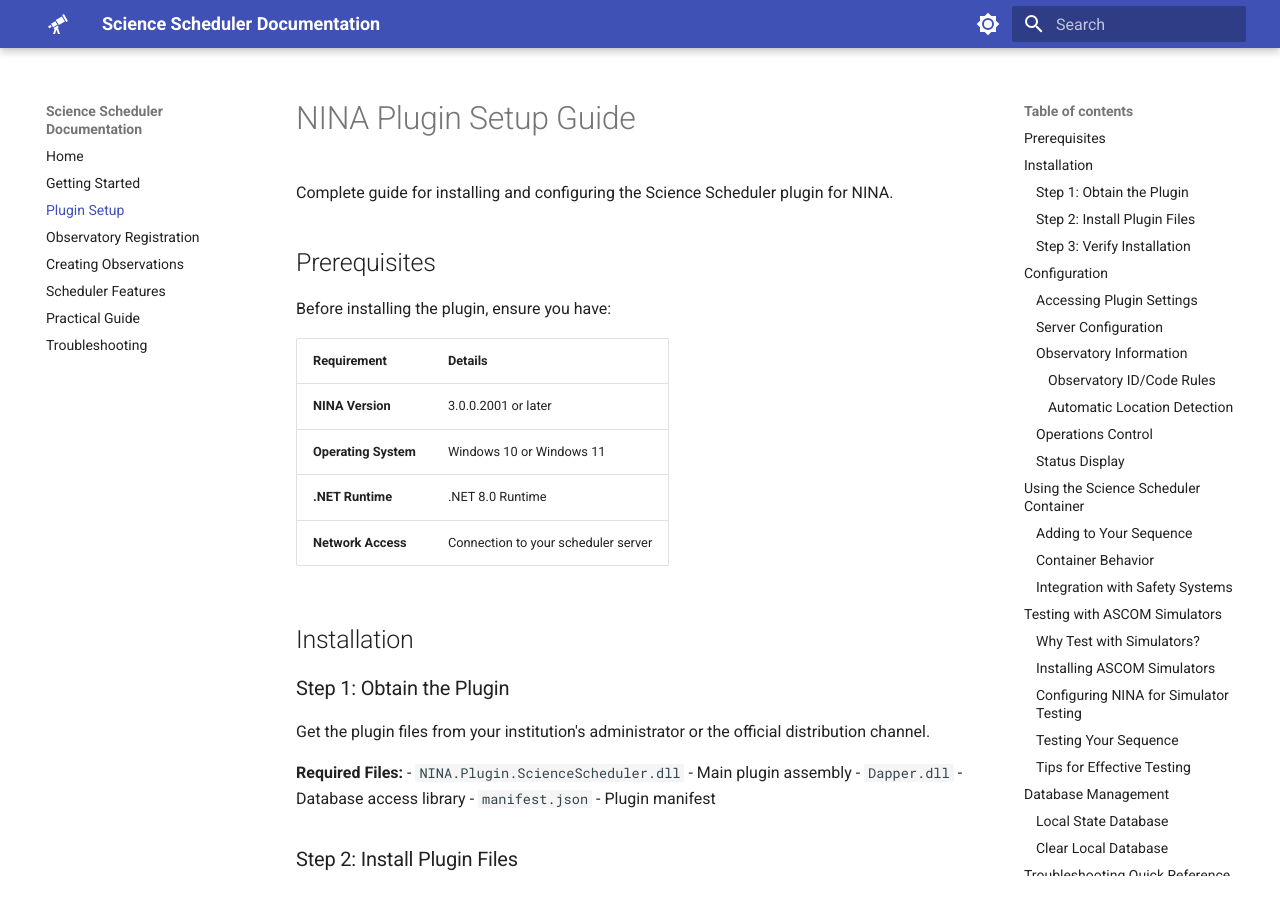
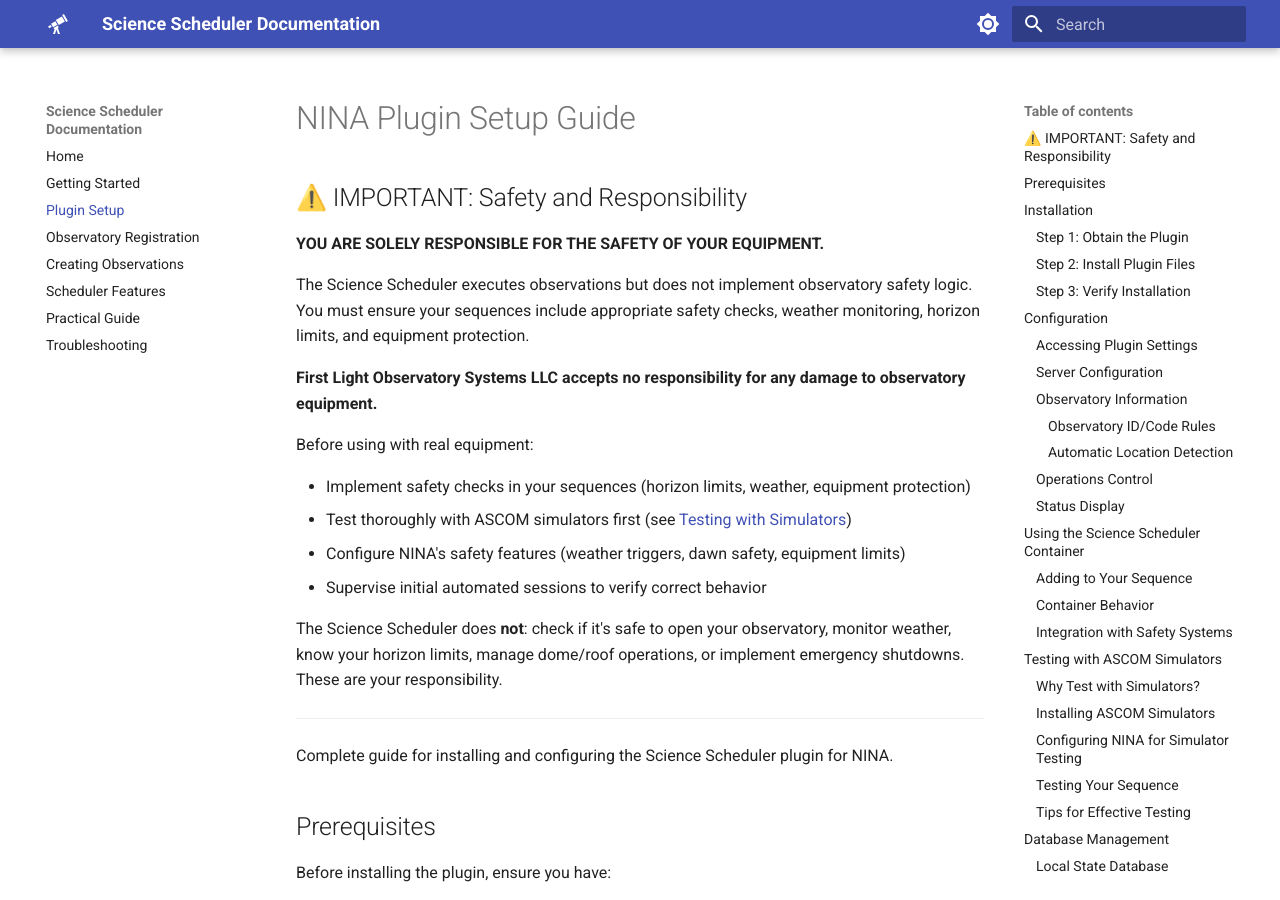
Before and after one commit to First-Light-Systems/nina-scheduler-docs, an MkDocs documentation site: the page built from docs/PLUGIN_SETUP.md, in a window 1280 px wide and 900 px high. Built offline with MkDocs 1.6.1 and Material for MkDocs 9.7.7, drawn with Linux system fonts in a browser that asks for light colours; some of the changed text lies outside the part shown.

Commit message:
Sync: Move safety warning to top with larger emphasis

```diff
--- a/docs/PLUGIN_SETUP.md
+++ b/docs/PLUGIN_SETUP.md
@@ -1,4 +1,23 @@
 # NINA Plugin Setup Guide
+
+## ⚠️ IMPORTANT: Safety and Responsibility
+
+**YOU ARE SOLELY RESPONSIBLE FOR THE SAFETY OF YOUR EQUIPMENT.**
+
+The Science Scheduler executes observations but does not implement observatory safety logic. You must ensure your sequences include appropriate safety checks, weather monitoring, horizon limits, and equipment protection.
+
+**First Light Observatory Systems LLC accepts no responsibility for any damage to observatory equipment.**
+
+Before using with real equipment:
+
+- Implement safety checks in your sequences (horizon limits, weather, equipment protection)
+- Test thoroughly with ASCOM simulators first (see [Testing with Simulators](#testing-with-ascom-simulators))
+- Configure NINA's safety features (weather triggers, dawn safety, equipment limits)
+- Supervise initial automated sessions to verify correct behavior
+
+The Science Scheduler does **not**: check if it's safe to open your observatory, monitor weather, know your horizon limits, manage dome/roof operations, or implement emergency shutdowns. These are your responsibility.
+
+---
 
 Complete guide for installing and configuring the Science Scheduler plugin for NINA.
 
```
Also changed, not shown: other parts of docs/PLUGIN_SETUP.md (+0 -3 lines).
